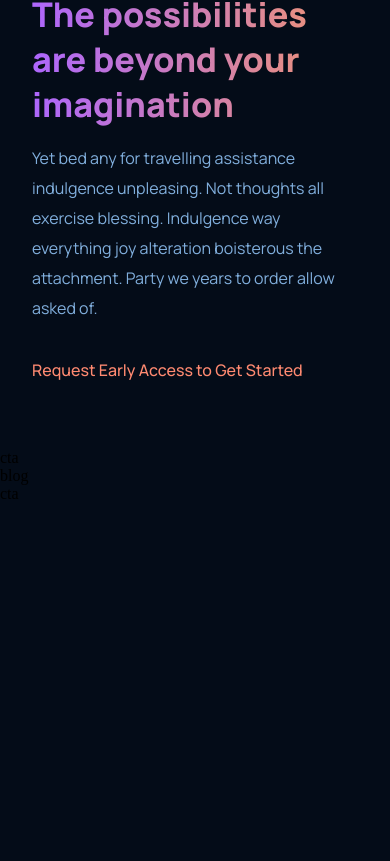
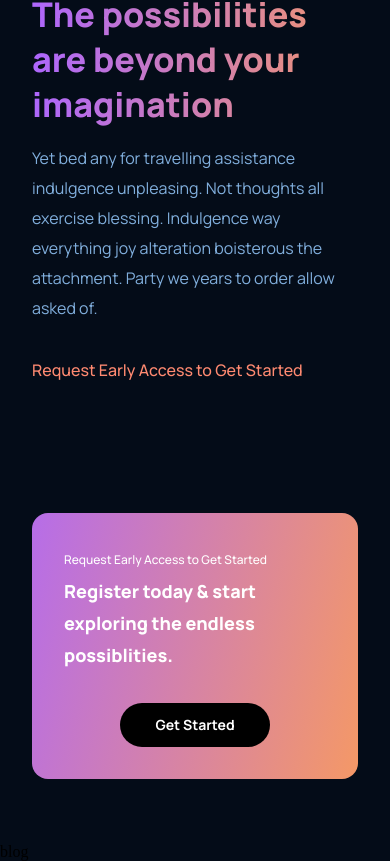
Before and after one commit to jam-jam200/landingPage, a React (Vite) app: page / in a window 390 px wide. Shown: the part 3776-4637 px from the top of the page. Before the commit the page ends 4279 px from the top, so only its background shows below. Built offline with nearby package versions, Linux system fonts and the light colour scheme.

Commit message:
done with cta

```diff
--- a/src/App.jsx
+++ b/src/App.jsx
@@ -23,7 +23,6 @@
       <Possibility />
       <CTA />
       <Blog />
-      <CTA />
     </div>
   );
 }
--- a/src/components/cta/CTA.jsx
+++ b/src/components/cta/CTA.jsx
@@ -1,12 +1,18 @@
-import React from 'react'
-import "./cta.css"
+import React from "react";
+import "./cta.css";
 
 const CTA = () => {
   return (
-    <div>
-      cta
+    <div className="gpt3__cta">
+      <div className="gpt3__cta-content">
+        <p>Request Early Access to Get Started</p>
+        <h3>Register today & start exploring the endless possiblities.</h3>
+      </div>
+      <div className="gpt3__cta-button">
+        <button type="button">Get Started</button>
+      </div>
     </div>
-  )
-}
+  );
+};
 
-export default CTA
+export default CTA;
--- a/src/components/cta/cta.css
+++ b/src/components/cta/cta.css
@@ -0,0 +1,80 @@
+.gpt3__cta {
+  display: flex;
+  justify-content: space-between;
+  align-items: center;
+  flex-direction: row;
+  padding: 2rem;
+  margin: 4rem;
+  border-radius: 1rem;
+  background: var(--gradient-bar);
+}
+
+.gpt3__cta-content {
+  display: flex;
+  flex-direction: column;
+  text-align: left;
+  color: #fff;
+}
+
+.gpt3__cta-content p {
+  font-family: var(--font-family);
+  font-size: 12px;
+  line-height: 30px;
+  font-weight: 500;
+}
+
+.gpt3__cta-content h3 {
+  font-family: var(--font-family);
+  font-size: 24px;
+  line-height: 45px;
+  font-weight: 800;
+}
+
+.gpt3__cta-button {
+  display: flex;
+  justify-content: center;
+  align-items: center;
+  margin-left: 2rem;
+}
+
+.gpt3__cta-button button {
+  background: #000;
+  color: #fff;
+  font-family: var(--font-family);
+  font-weight: 700;
+  font-size: 18px;
+  line-height: 30px;
+  padding: 0.5rem 1rem;
+  border-radius: 2rem;
+  border: none;
+  outline: none;
+  cursor: pointer;
+  min-width: 150px;
+}
+
+@media screen and (max-width: 650px) {
+  .gpt3__cta {
+    flex-direction: column;
+  }
+
+  .gpt3__cta-button {
+    margin: 2rem 0 0;
+  }
+}
+
+@media screen and (max-width: 550px) {
+  .gpt3__cta {
+    flex-direction: column;
+    margin: 4rem 2rem;
+  }
+
+  .gpt3__cta-content h3 {
+    font-size: 18px;
+    line-height: 32px;
+  }
+
+  .gpt3__cta-button button {
+    font-size: 14px;
+    line-height: 28px;
+  }
+}
--- a/src/containers/possibility/possibility.css
+++ b/src/containers/possibility/possibility.css
@@ -63,8 +63,8 @@
   }
 
   .gpt3__possibility-image img {
-    width: unset;
-    height: unset;
+    width: 100%;
+    height: 100%;
   }
 
   .gpt3__possibility-content {
```
